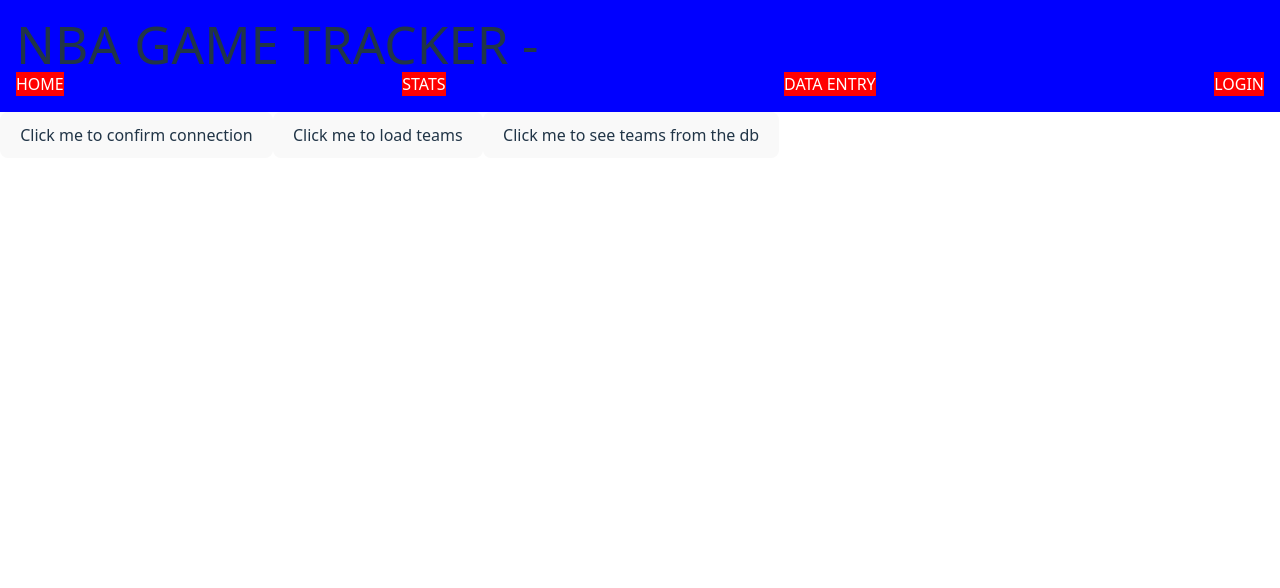
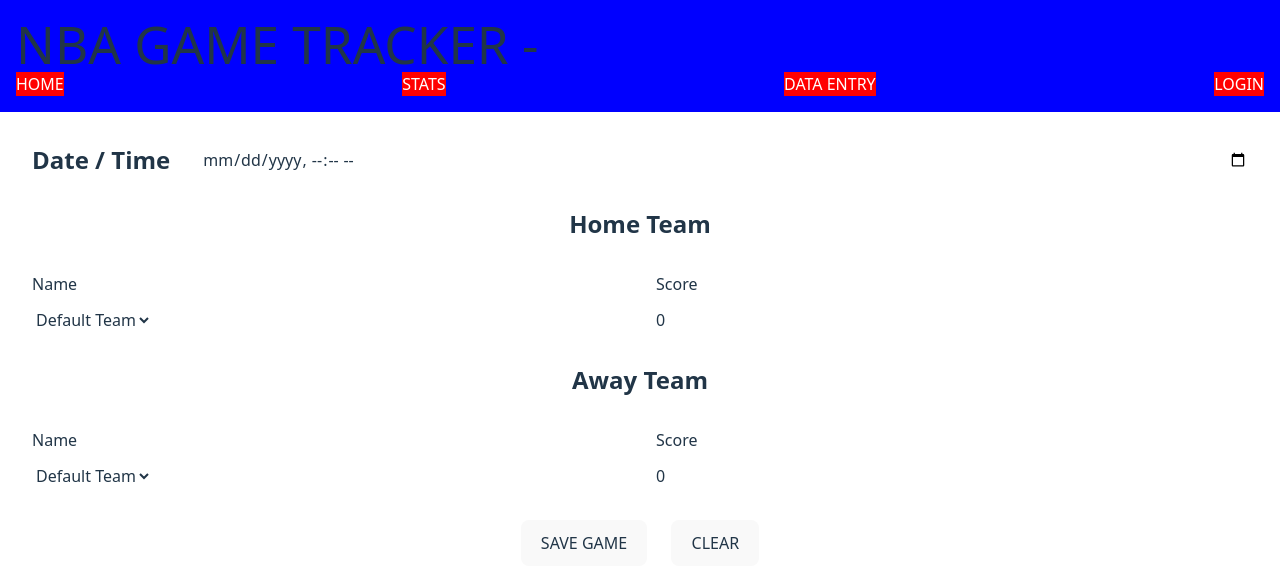
Before and after one commit to Mantie7553/CWEB280-proj, a React (Vite) app in the folder react-web/: page /data-entry in a window 1280 px wide. Shown: the top 588 px of the page. Built offline with nearby package versions, Linux system fonts and the light colour scheme.

Commit message:
Wednesday coding session, dataentry and stats startup --Grif

```diff
--- a/react-web/routes.js
+++ /dev/null
@@ -1,7 +0,0 @@
-import {route} from "@react-router/dev/routes";
-
-export default [
-    route('home','routes/Home.jsx'),
-    route('Stats', 'routes/Stats.jsx'),
-    route('DataEntry', 'routes/DataEntry.jsx')
-]
--- a/react-web/src/App.jsx
+++ b/react-web/src/App.jsx
@@ -1,41 +1,19 @@
 import { useState } from 'react'
-import {BrowserRouter, replace} from "react-router-dom";
+import {BrowserRouter, replace, Route, Routes} from "react-router-dom";
+import DataEntry from "./routes/DataEntry.jsx";
+import Home from "./routes/Home.jsx"
+import Stats from "./routes/Stats.jsx"
 
-function App() {
+export default function App() {
   const [count, setCount] = useState(0)
 
   return (
     <BrowserRouter>
-        <button onClick={simpleFetch} type="button">Click me to confirm connection</button>
-        <button onClick={loadTeams} type="button">Click me to load teams</button>
-        <button onClick={fetchTeams} type="button">Click me to see teams from the db</button>
+        <Routes>
+            <Route path="/" element={<Home/>} />
+            <Route path="/stats" element={<Stats/>} />
+            <Route path="/data-entry" element={<DataEntry/>}/>
+        </Routes>
     </BrowserRouter>
   )
 }
-
-function simpleFetch() {
-    fetch('http://localhost:8080')
-        .then((resp) => resp.json())
-        .then((data) => alert(data.message))
-}
-
-function fetchTeams()
-{
-    fetch('http://localhost:8080/api/teams')
-        .then((resp) => resp.json())
-        .then((data) => {
-            for (const team of data)
-            {
-                alert(`Team ${team.id}: ${team.name}. ${team.logo}`)
-            }
-        })
-}
-
-function loadTeams()
-{
-    fetch('http://localhost:8080/api/load')
-        .then((resp) => resp.json())
-        .then(() => console.log('Loaded'))
-}
-
-export default App
--- /dev/null
+++ b/react-web/src/components/List.jsx
@@ -0,0 +1,9 @@
+const info = [];
+
+export default function List() {
+    return (
+        <div>
+
+        </div>
+    )
+}
--- a/react-web/src/routes/DataEntry.jsx
+++ b/react-web/src/routes/DataEntry.jsx
@@ -1,8 +1,146 @@
+import {useState} from "react";
 
 export default function DataEntry() {
+
+    const [dateTime, setDateTime] = useState('');
+    const [homeTeam, setHomeTeam] = useState('Default Team');
+    const [homeScore, setHomeScore] = useState(0);
+    const [awayTeam, setAwayTeam] = useState('Default Team');
+    const [awayScore, setAwayScore] = useState(0);
+
+    const handleClear = () => {
+        setDateTime('');
+        setHomeTeam('Default Team');
+        setHomeScore(0);
+        setAwayTeam('Default Team');
+        setAwayScore(0);
+    };
+
+    // Handles the sending of data to the API to be saved into the database
+    const handleSave = () => {
+
+        fetch(`${import.meta.env.API_BASE_URL}/games/add`, {
+            method: 'POST',
+            headers: {"Content-Type": "application/json"},
+            body: JSON.stringify({
+                dateTime,
+                homeTeam,
+                homeScore,
+                awayTeam,
+                awayScore
+            })
+        })
+            .then(resp => {
+                if (!resp.ok) {
+                    throw new Error("Unknown Error");
+                }
+                return resp.json();
+            })
+            .then(data => {
+                if (data.error) {
+                    throw new Error("Unexpected Error from Server")
+                }
+                if (data.id)
+                {
+                    alert(`Game ${data.id} Information Saved`);
+                }
+            })
+            .catch(err => {
+                alert("Unable to upload game\n" + err);
+            })
+    }
+
     return (
-        <>
-            <p>DataEntry</p>
-        </>
+        <div className="p-8">
+            <div className="flex items-center justify-between gap-8 mb-8">
+                <label className="text-2xl font-bold whitespace-nowrap">
+                    Date / Time
+                </label>
+                <input
+                    type="datetime-local"
+                    value={dateTime}
+                    onChange={(e) => setDateTime(e.target.value)}
+                    className="flex-1"
+                    placeholder={"Date / Time"}
+                />
+            </div>
+
+            <div className="mb-8">
+                <h2 className="text-2xl font-bold text-center mb-8">
+                    Home Team
+                </h2>
+                <div className="flex gap-8">
+                    <div className="flex-1">
+                        <label className="block mb-3">
+                            Name
+                        </label>
+                        <select
+                            value={homeTeam}
+                            onChange={(e) => setHomeTeam(e.target.value)}
+                        >
+                            <option>Default Team</option>
+                            <option>Team One</option>
+                            <option>Team Two</option>
+                            <option>Team Three</option>
+                        </select>
+                    </div>
+
+                    <div className="flex-1">
+                        <label className="block mb-3">
+                            Score
+                        </label>
+                        <input
+                            type="number"
+                            value={homeScore}
+                            onChange={(e) => setHomeScore(parseInt(e.target.value))}
+                            placeholder={0}
+                        />
+                    </div>
+                </div>
+            </div>
+
+            <div className="mb-8">
+                <h2 className="text-2xl font-bold text-center mb-8">
+                    Away Team
+                </h2>
+                <div className="flex gap-8">
+                    <div className="flex-1">
+                        <label className="block mb-3">
+                            Name
+                        </label>
+                        <select
+                            value={awayTeam}
+                            onChange={(e) => setAwayTeam(e.target.value)}
+                        >
+                            <option>Default Team</option>
+                            <option>Team One</option>
+                            <option>Team Two</option>
+                            <option>Team Three</option>
+                        </select>
+                    </div>
+
+                    <div className="flex-1">
+                        <label className="block mb-3">
+                            Score
+                        </label>
+                        <input
+                            type="number"
+                            value={awayScore}
+                            onChange={(e) => setAwayScore(parseInt(e.target.value))}
+                            placeholder={0}
+                        />
+                    </div>
+                </div>
+            </div>
+
+            <div className="flex gap-6 justify-center">
+                <button onClick={handleSave}>
+                    SAVE GAME
+                </button>
+                <button onClick={handleClear}>
+                    CLEAR
+                </button>
+            </div>
+        </div>
     )
 }
--- a/react-web/src/routes/Home.jsx
+++ b/react-web/src/routes/Home.jsx
@@ -1,8 +1,35 @@
 
 export default function Home() {
     return (
-        <>
-            <p>Home</p>
-        </>
+        <div>
+            <button onClick={simpleFetch} type="button">Click me to confirm connection</button>
+            <button onClick={loadTeams} type="button">Click me to load teams</button>
+            <button onClick={fetchTeams} type="button">Click me to see teams from the db</button>
+        </div>
     )
+
+    function simpleFetch() {
+        fetch('http://localhost:8080')
+            .then((resp) => resp.json())
+            .then((data) => alert(data.message))
+    }
+
+    function fetchTeams()
+    {
+        fetch('http://localhost:8080/api/teams')
+            .then((resp) => resp.json())
+            .then((data) => {
+                for (const team of data)
+                {
+                    alert(`Team ${team.id}: ${team.name}. ${team.logo}`)
+                }
+            })
+    }
+
+    function loadTeams()
+    {
+        fetch('http://localhost:8080/api/load')
+            .then((resp) => resp.json())
+            .then(() => console.log('Loaded'))
+    }
 }
--- a/react-web/src/routes/Stats.jsx
+++ b/react-web/src/routes/Stats.jsx
@@ -1,8 +1,39 @@
+import {useState} from "react";
 
 export default function Stats() {
+
+    const [currentPage, setCurrentPage] = useState(1);
+    const gamesPerPage = 3;
+    const totalPages = 5 //TODO (total games / gamesPerPage)
+
+    function fetchGames()
+    {
+        fetch(import.meta.env)
+            .then((resp) => resp.json())
+            .then((data) => {
+                for (const team of data)
+                {
+                    alert(`Team ${team.id}: ${team.name}. ${team.logo}`)
+                }
+            })
+    }
+
     return (
-        <>
-            <p>Stats</p>
-        </>
+        //TODO show games
+
+        <div>
+            {'<< '}
+            {Array.from({length: totalPages}, (_, i) => i + 1).map((page) => (
+                <span key={page}
+                      onClick={() => setCurrentPage(page)}
+                      style={{
+                          textDecoration: page === currentPage ? 'underline' : 'none'
+                      }}
+                >
+                    {page}
+                </span>
+            ))}
+            {' >>'}
+        </div>
     )
 }
```
Also changed, not shown: react-web/src/components/Game.jsx (added, +8 -0 lines).
